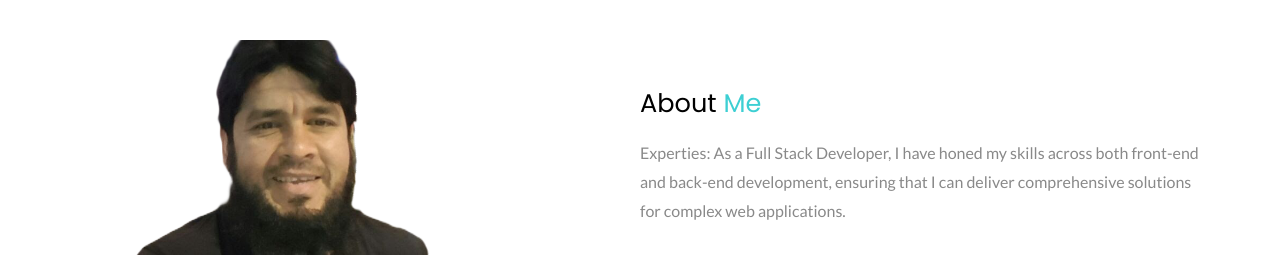
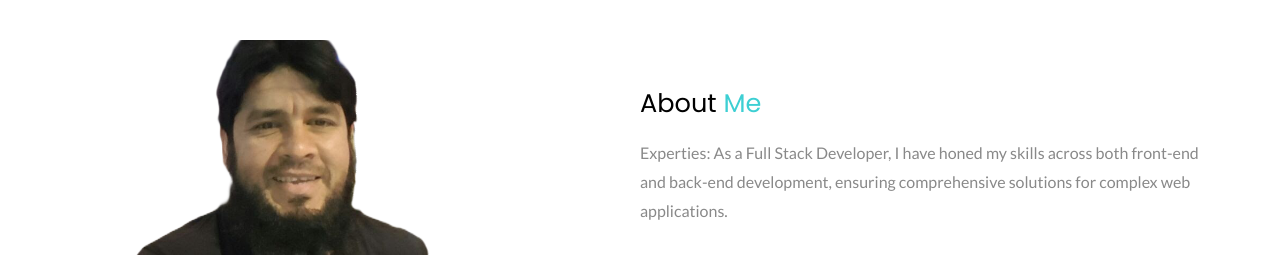
Before and after one commit to asadullah48/Portfolio, a plain HTML site: page index.html in a window 1280 px wide. Shown: the part 960-1215 px from the top of the page. Drawn offline with nearby package versions, Linux system fonts and the light colour scheme; files that its build step writes are made by us from their sources.

Commit message:
edited time to time for improment

```diff
--- a/index.html
+++ b/index.html
@@ -91,7 +91,7 @@
                 </div>
                 <div class="flex-1 right">
                     <h1>About <span>Me</span></h1>
-                    <p> Experties: As a Full Stack Developer, I have honed my skills across both front-end and back-end development, ensuring that I can deliver comprehensive solutions for complex web applications.
+                    <p> Experties:  As a Full Stack Developer, I have honed my skills across both front-end and back-end development, ensuring comprehensive solutions for complex web applications.
 
                     </p>
                     <h3>Hello! i’m Asadullah Shafique.</h3>
```
Also changed, not shown: images/man-2.png (deleted), images/man.png (deleted).
